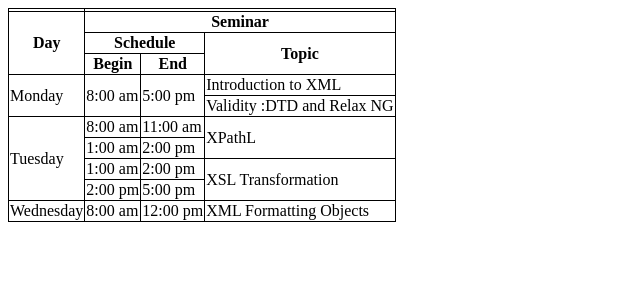
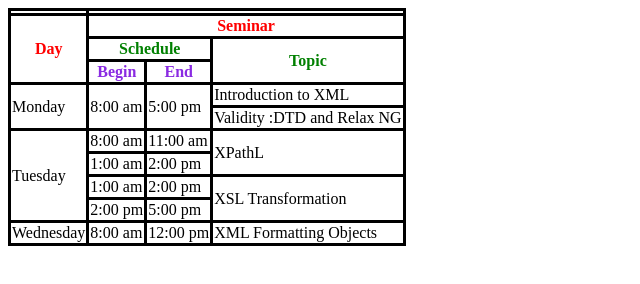
Before and after one commit to swetamishra123/Web-Development, a plain HTML site: page table-rowcolspan/index.html in a window 1280 px wide. Shown: the whole page, without its empty margins (0-640 px from the left). Drawn offline with Linux system fonts and the light colour scheme.

Commit message:
Add files via upload

```diff
--- a/table-rowcolspan/index.html
+++ b/table-rowcolspan/index.html
@@ -10,7 +10,7 @@
         td,
         th,
         tr {
-            border: 1px solid black;
+            border: 3px solid black;
             border-collapse: collapse;
         }
     </style>
@@ -20,26 +20,26 @@
     <table>
         <th>
             <tr>
-                <th rowspan="3">
+                <th rowspan="3" style="color: red;" >
                     Day
                 </th>
-                <th colspan="3">
+                <th colspan="3" style="color: red;" >
                     Seminar
                 </th>
             </tr>
             <tr>
-                <th colspan="2">
+                <th colspan="2" style="color: green" >
                     Schedule
                 </th>
-                <th rowspan="2">
+                <th rowspan="2" style="color: green" >
                     Topic
                 </th>
             </tr>
             <tr>
-                <th>
+                <th style="color: blueviolet" >
                     Begin
                 </th>
-                <th>
+                <th style="color: blueviolet" >
                     End
                 </th>
             </tr>
```
